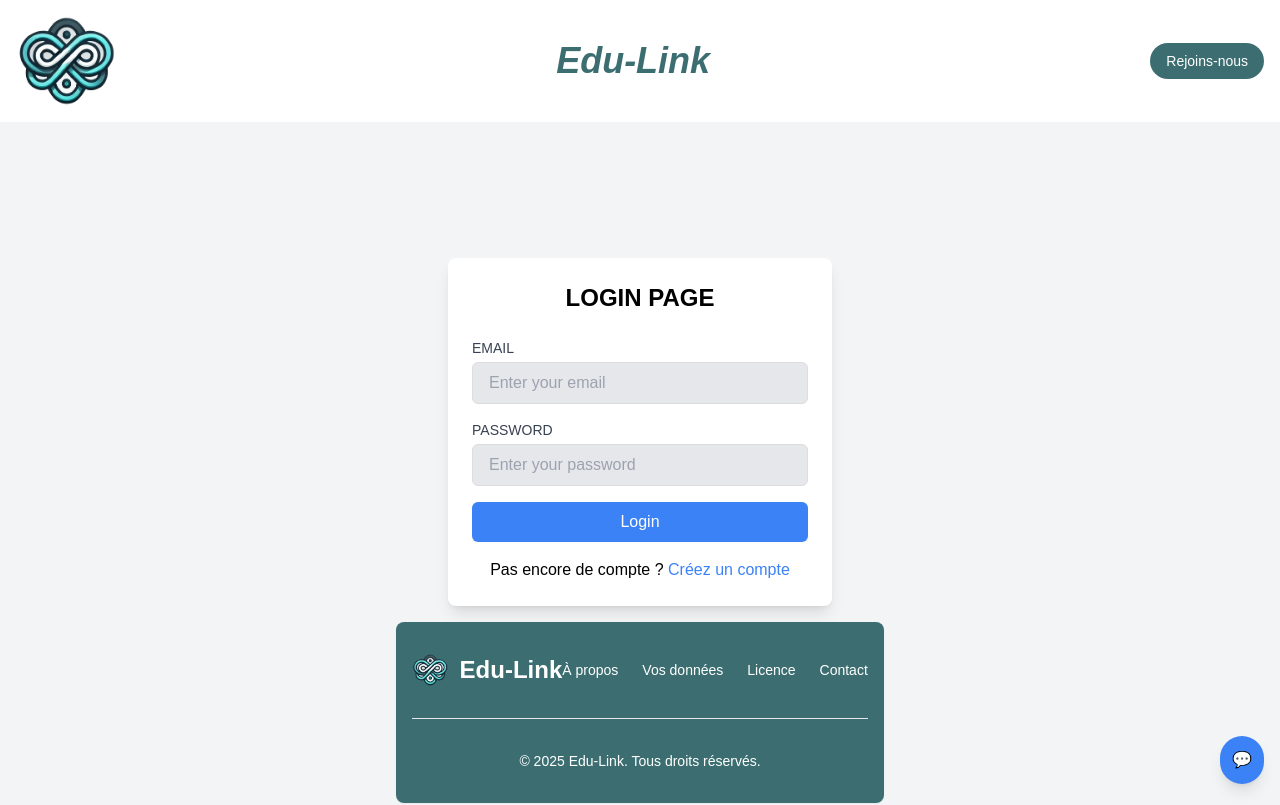
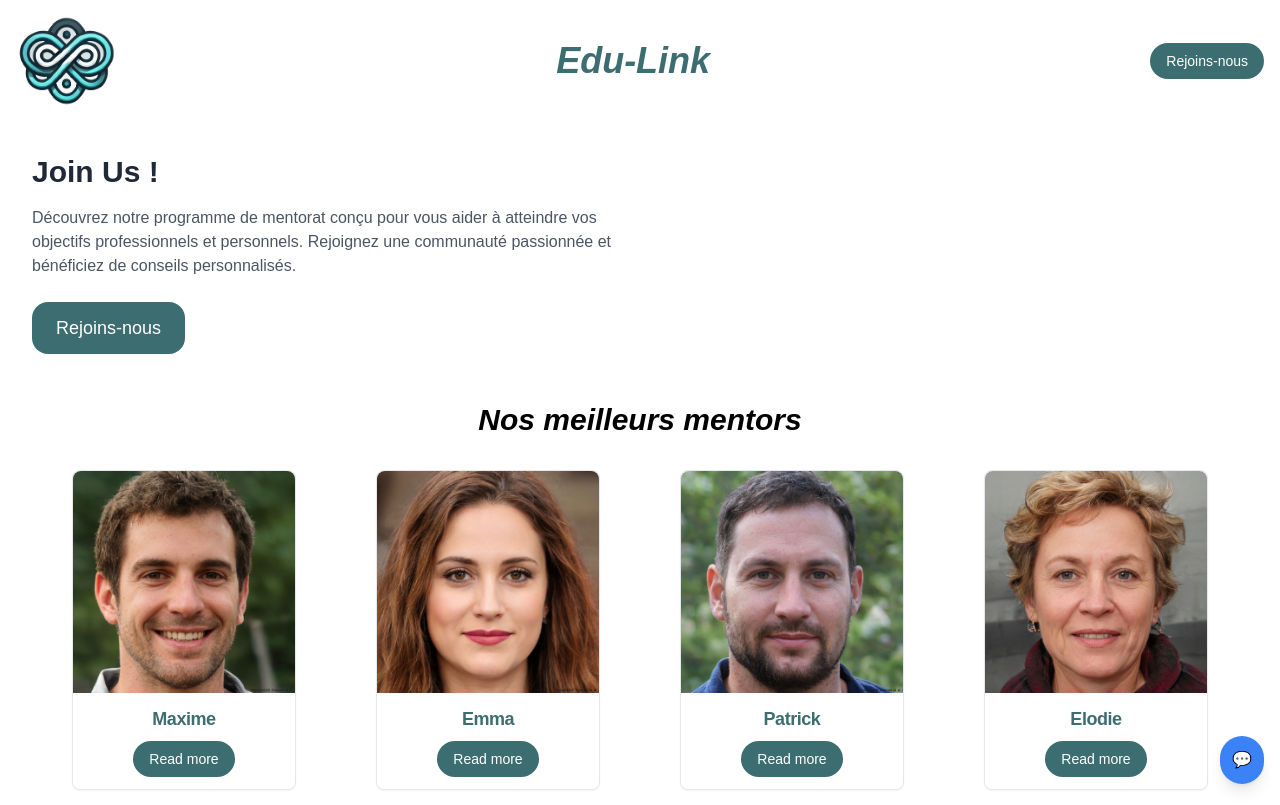
Before and after one commit to LeoLammar/projet_mi_annee, a Next.js app: page / in a window 1280 px wide. Shown: the top 805 px of the page. Built offline with nearby package versions, Linux system fonts and the light colour scheme.

Commit message:
modif lien

```diff
--- a/src/app/components/LoginPage.tsx
+++ b/src/app/components/LoginPage.tsx
@@ -47,7 +47,7 @@ const LoginPage: React.FC = () => {
   return (
     <div>
       <Header />
-      <div className="min-h-screen flex flex-col items-center justify-center bg-gray-100">
+      <div className="flex-grow flex items-center justify-center bg-gray-100">
         <div className="w-full max-w-sm bg-white rounded-lg shadow-lg p-6 mt-8">
           <h2 className="text-center text-2xl font-bold mb-6">LOGIN PAGE</h2>
           <form className="space-y-4" onSubmit={handleLogin}>
@@ -90,8 +90,10 @@ const LoginPage: React.FC = () => {
             </button>
           </p>
         </div>
-        <Footer />
       </div>
+
+      <Footer />
+
     </div>
   );
 };
--- a/src/app/components/layout/CallToAction.tsx
+++ b/src/app/components/layout/CallToAction.tsx
@@ -1,4 +1,5 @@
 import React from "react";
+import { Link } from "react-router-dom";
 // Importation directe de l'image
 //import imageSrc from "../../media/mentorat-calltoaction.png";
 
@@ -12,12 +13,14 @@ const CallToAction: React.FC = () => {
           Découvrez notre programme de mentorat conçu pour vous aider à atteindre vos objectifs professionnels et personnels.
           Rejoignez une communauté passionnée et bénéficiez de conseils personnalisés.
         </p>
+        <Link to="/login">
           <button
             type="button"
             className="text-white bg-[#3C6E71] hover:bg-[#3C6E78] focus:ring-4 focus:outline-none focus:ring-blue-300 font-medium rounded-2xl text-lg px-6 py-3 text-center dark:bg-[#3C6E71] dark:hover:bg-[#234142] dark:focus:bg-[#234142] transition-all"
           >
             Rejoins-nous
           </button>
+        </Link>
       </div>
 
       {/* Right Section: Image */}
--- a/src/app/components/layout/Header.tsx
+++ b/src/app/components/layout/Header.tsx
@@ -1,4 +1,4 @@
-import Link from "next/link";
+import { Link } from "react-router-dom";
 
 const Header: React.FC = () => {
   return (
@@ -15,16 +15,18 @@ const Header: React.FC = () => {
 
         {/* Title Section */}
         <div className="text-center flex-1">
-          <Link href="" className="font-bold text-4xl text-[#3C6E71] italic font-poppins">
+          <Link to="/" className="font-bold text-4xl text-[#3C6E71] italic font-poppins">
             Edu-Link
           </Link>
         </div>
 
         {/* Buttons Section */}
         <div className="flex space-x-3 rtl:space-x-reverse">
-          <button type="button" className="text-white bg-[#3C6E71] hover:bg-[#3C6E78]  font-medium rounded-4xl text-sm px-4 py-2 text-center dark:bg-[#3C6E71] dark:hover:bg-[#234142] dark:focus:bg-[#234142]">
-            Rejoins-nous
-          </button>
+          <Link to="/login">
+            <button type="button" className="text-white bg-[#3C6E71] hover:bg-[#3C6E78] font-medium rounded-4xl text-sm px-4 py-2 text-center dark:bg-[#3C6E71] dark:hover:bg-[#234142] dark:focus:bg-[#234142]">
+              Rejoins-nous
+            </button>
+          </Link>
         </div>
       </div>
     </nav>
--- a/src/app/page.tsx
+++ b/src/app/page.tsx
@@ -10,25 +10,19 @@ import App from "./components/App";
 import RegisterPage from "./components/RegisterPage";
 import "./globals.css";
 
-
-
-
-
-
 const Page: React.FC = () => {
   return (
     <Router>
       <div className="min-h-screen">
         <Navbar /> {/* Barre de navigation */}
         <Routes>
-          <Route path="/" element={<LoginPage />} />
-          <Route path="/accueil" element={<Accueil />} />
+          <Route path="/" element={<Accueil />} />
+          <Route path="/login" element={<LoginPage />} />
           <Route path="/profil" element={<Profil />} />
           <Route path="/calendar" element={<Calendar />} />
           <Route path="/register" element={<RegisterPage />} />
         </Routes>
-          <App/>
-
+        <App />
       </div>
     </Router>
   );
```
Lines whose indentation alone changed are shown as unchanged.
